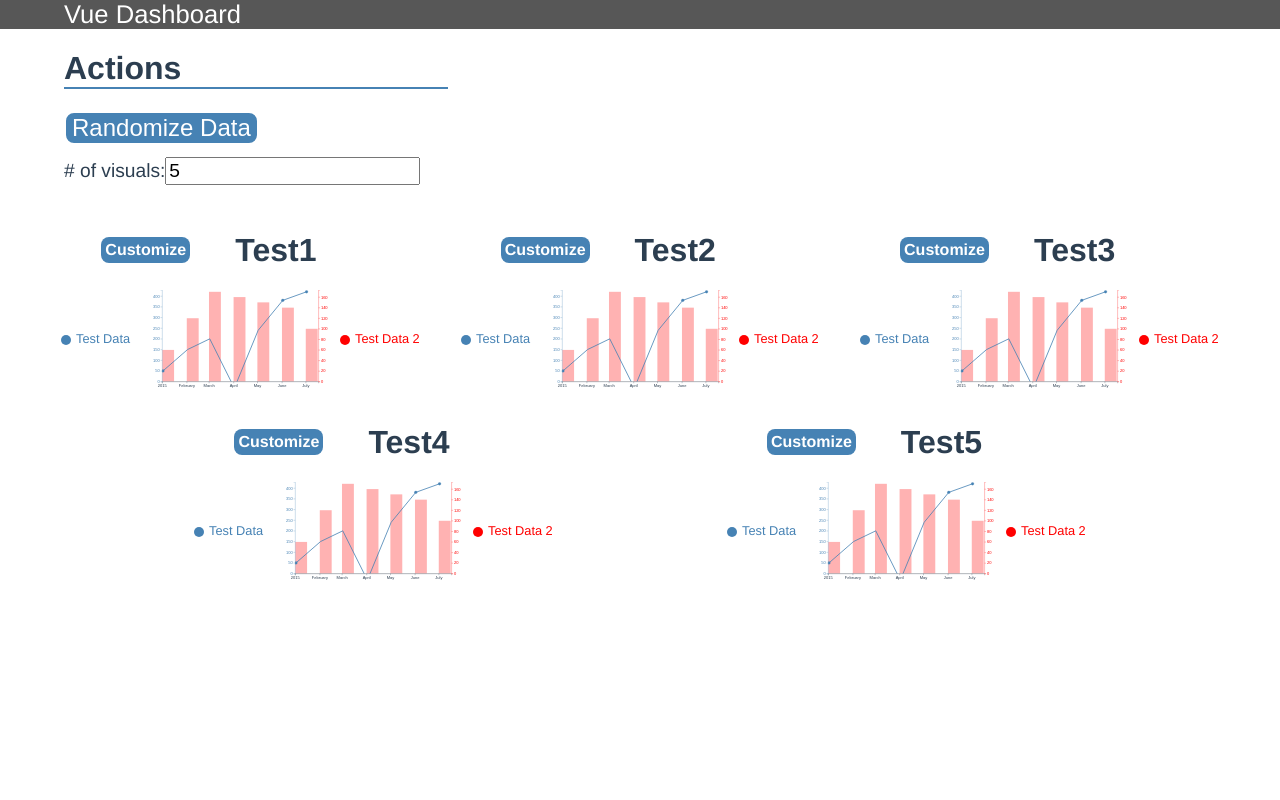
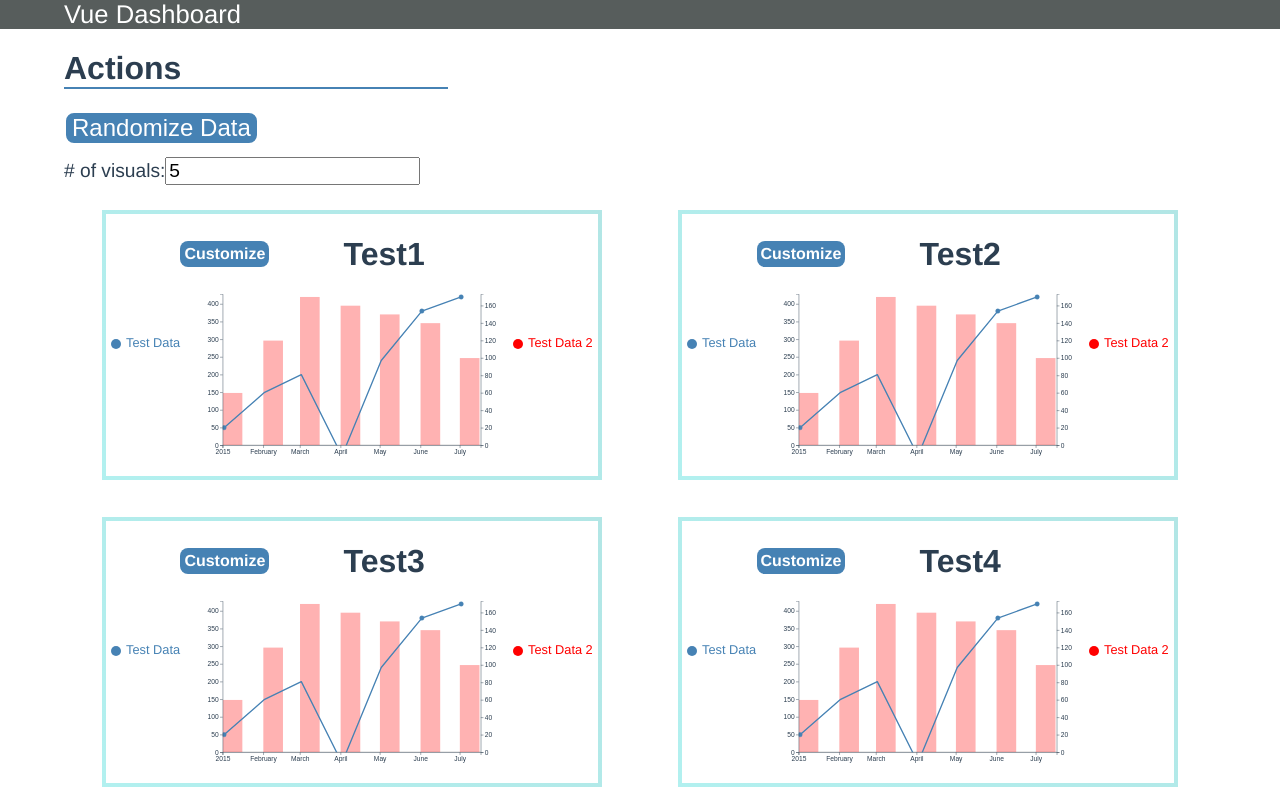
Before and after one commit to couchds/vue-linegraph, a Vue app: page / in a window 1280 px wide. Shown: the top 800 px of the page. Built offline with nearby package versions, Linux system fonts and the light colour scheme.

Commit message:
call createLegend on watch

```diff
--- a/src/App.vue
+++ b/src/App.vue
@@ -180,7 +180,7 @@ html, body {
 }
 
 .app-header {
-  background-color: rgb(87, 87, 87);
+  background-color: #575d5c;
   font-size: 2vw;
   text-align: left;
   margin-bottom: 20px;
@@ -203,7 +203,10 @@ html, body {
 }
 
 .flex-row > .flex-row-item {
-  flex: 0 0 30%;
+  border: 4px solid;
+	border-image: linear-gradient(45deg, rgb(0, 206, 203, 0.3), rgb(0, 172, 170, 0.3)) 1;
+  flex: 0 0 40%;
+  margin-bottom: 3%;
 }
 
 
--- a/src/components/LineGraph.vue
+++ b/src/components/LineGraph.vue
@@ -252,11 +252,13 @@ export default {
             return this.width - this.marginLeft - this.marginRight;
         },
         activeTimeSeries: function () {
+            this.createLegendMap();
             return this.timeSeriesData.filter((d) => {
                 return d.active === true
             });
         },
         timeSeriesY0: function () {
+            this.createLegendMap();
             return this.timeSeriesData.filter((d) => {
                 return d.yAxis === 0
             });
@@ -528,9 +530,9 @@ export default {
          */
         drawYAxis: function (axis) {
             //var timeSeries = this.getDataByScale(axis);
-            let timeSeries = this.timeSeriesData.filter((d) => {
-                return d.yAxis === axis;
-            });
+            //let timeSeries = this.timeSeriesData.filter((d) => {
+            //    return d.yAxis === axis;
+            //});
             // Use the D3 axis function that corresponds to y0 (left) or y1 (right) axis.
             /*let axisFn = {
                 0: d3.axisLeft,
@@ -548,9 +550,9 @@ export default {
                 this.y0AxisGroup = this.chart
                     .append("g")
                     .attr("class", "y-axis")
-                    .attr("color", function(){
-                        return timeSeries[0]["color"];
-                    })
+                    //.attr("color", function(){
+                    //    return timeSeries[0]["color"];
+                    //})
                     .attr("font-size", "20px")
                     .attr("transform", `translate(${xCoord}, 0)`)
                     .call(this.y0Axis);
@@ -560,9 +562,9 @@ export default {
                 this.y1AxisGroup = this.chart
                     .append("g")
                     .attr("class", "y-axis")
-                    .attr("color", function(){
-                        return timeSeries[0]["color"];
-                    })
+                    //.attr("color", function(){
+                    //    return timeSeries[0]["color"];
+                    //})
                     .attr("font-size", "20px")
                     .attr("transform", `translate(${xCoord}, 0)`)
                     .call(this.y1Axis)
```
